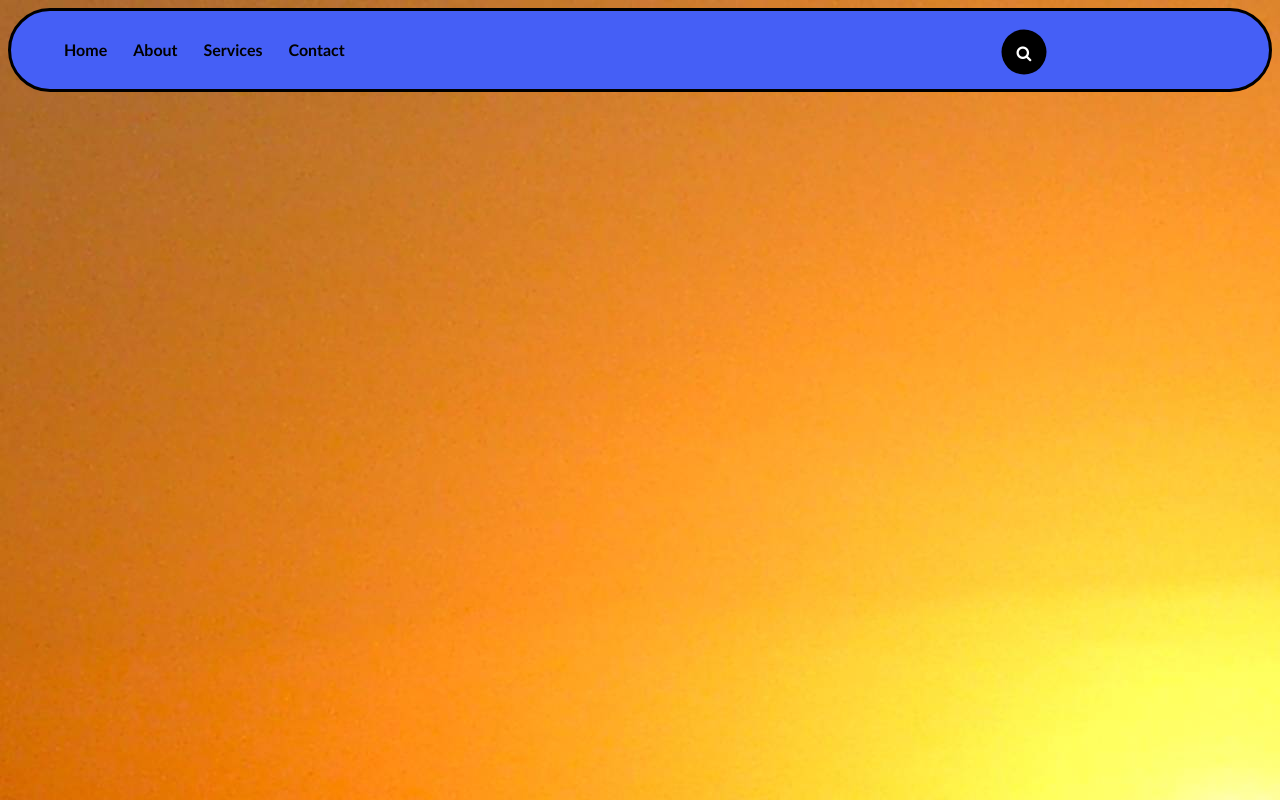
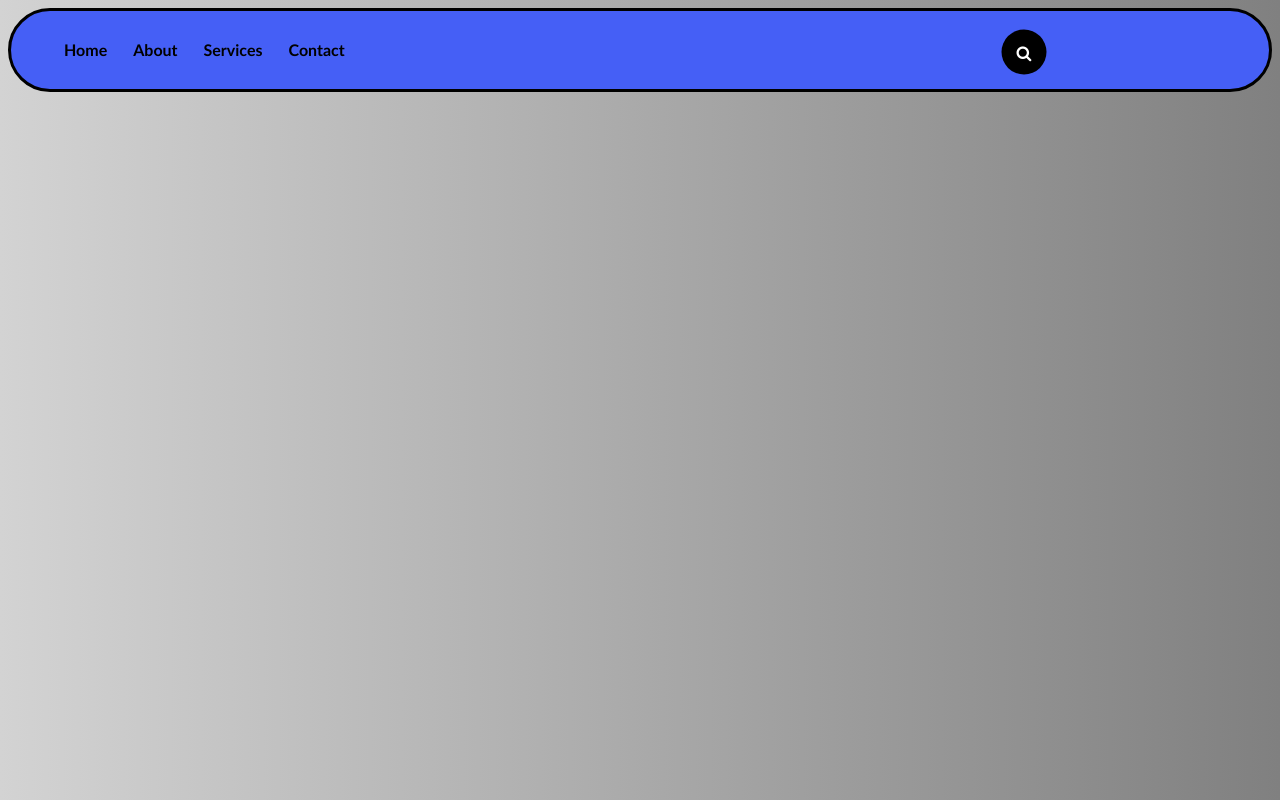
Before and after one commit to noobchirag69/Nav-Bar-1, a plain HTML site: page index.html in a window 1280 px wide. Drawn offline with Linux system fonts and the light colour scheme.

Commit message:
Gradient > Background

```diff
--- a/style.css
+++ b/style.css
@@ -1,7 +1,5 @@
 body {
-    background-image: url(Sunrise.jpg);
-    background-repeat: no-repeat;
-    background-size: auto;
+    background: linear-gradient(to right, lightgrey, grey);
 }
 
 .navbar {
```
Also changed, not shown: Sunrise.jpg (deleted).
